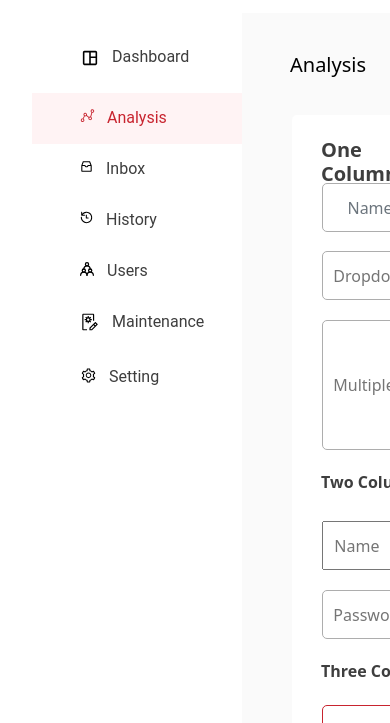
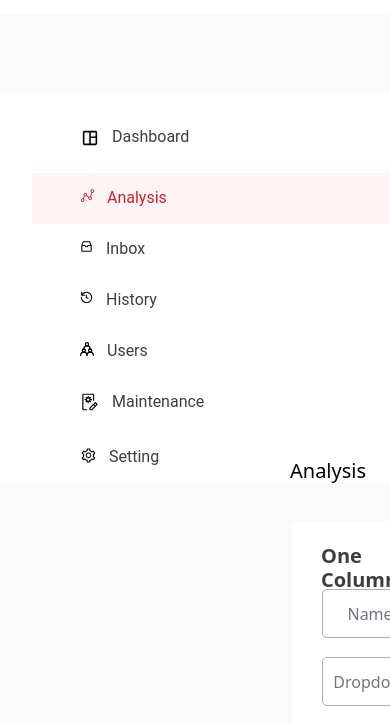
Before and after one commit to SachinChauhan8/html-Training-Assignment2, a plain HTML site: page innerpage.html in a window 390 px wide. Shown: the part 67-790 px from the top of the page. Drawn offline with Linux system fonts and the light colour scheme.

Commit message:
responsive

```diff
--- a/css/dashboard.css
+++ b/css/dashboard.css
@@ -147,7 +147,28 @@ opacity: 1;
 
 
 }
+@media screen and (max-width: 1000px) {
+    .sid {
+      width: 100%;
+      height: auto;
+      position: relative;
+    }
 
+    .sid li {
+      float: left;
+    }
+
+    div.content {
+      margin-left: 0;
+    }
+  }
+
+  @media screen and (max-width: 400px) {
+    .sid li {
+      text-align: center;
+      float: none;
+    }
+  }
 .l1{
     display: flex;
     margin-bottom: 10px;
--- a/css/innerpage.css
+++ b/css/innerpage.css
@@ -144,8 +144,29 @@ height: 1890px;
 background: #FFFFFF 0% 0% no-repeat padding-box;
 opacity: 1;
 
+}
+@media screen and (max-width: 1000px) {
+    .sid {
+      width: 100%;
+      height: auto;
+      position: relative;
+    }
 
-}
+    .sid li {
+      float: left;
+    }
+
+    div.content {
+      margin-left: 0;
+    }
+  }
+
+  @media screen and (max-width: 400px) {
+    .sid li {
+      text-align: center;
+      float: none;
+    }
+  }
 
 .l1{
     display: flex;
--- a/innerpage.html
+++ b/innerpage.html
@@ -89,14 +89,14 @@
                         <h5><b>One Column</b> </h5>
 
                  <form>
-                  <div class="form-group">
+                  <div class="form-group mb-3">
                         <input type="text" class="form-control" id="name" placeholder="   Name">
                   </div>
-
+                  <div class="mb-3">
                         <input type="text" id="dropdown" placeholder="  Dropdown ">
 
                         <input id="tarea"  type="text" name="name" rows="4" cols="30" placeholder="  Multiple line">
-
+                  </div>
                      <p><b> Two Column </b></p>
 
                      <input type="text" placeholder="  Name" id="mn" >
```
